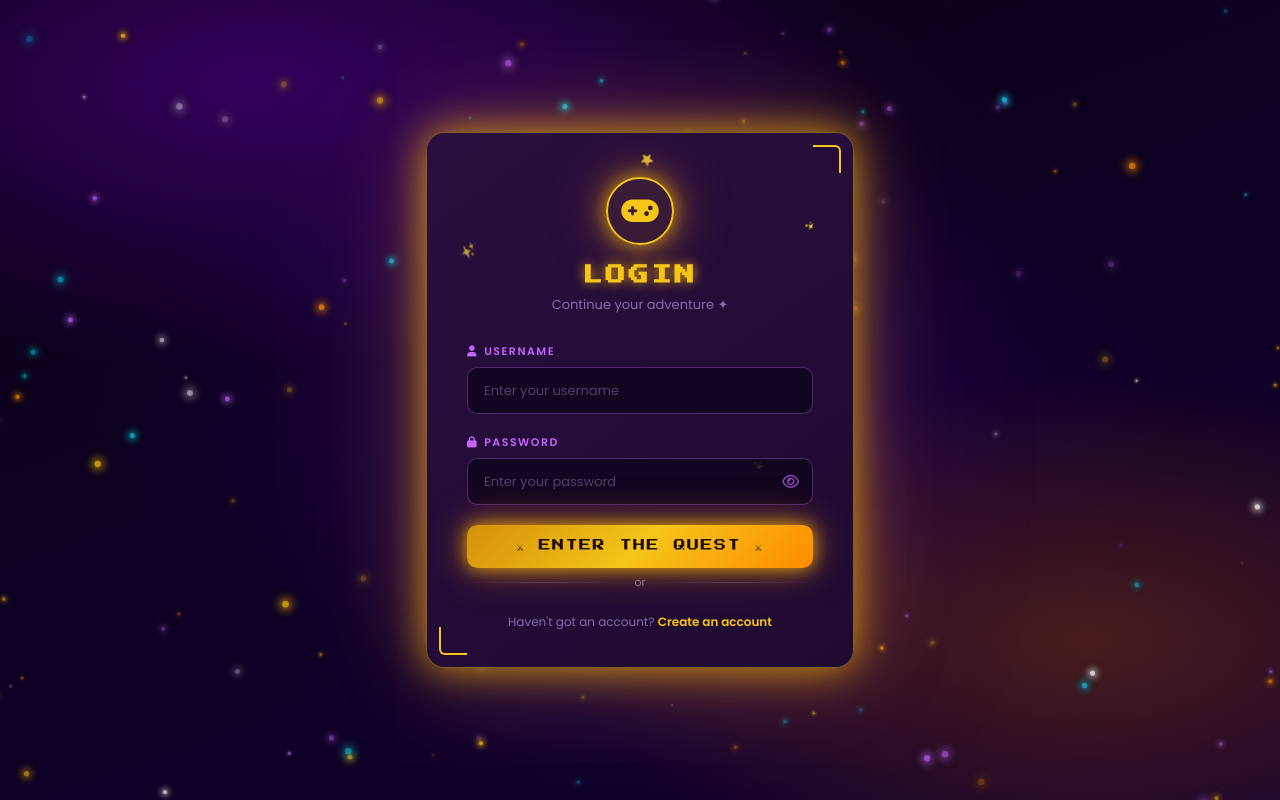
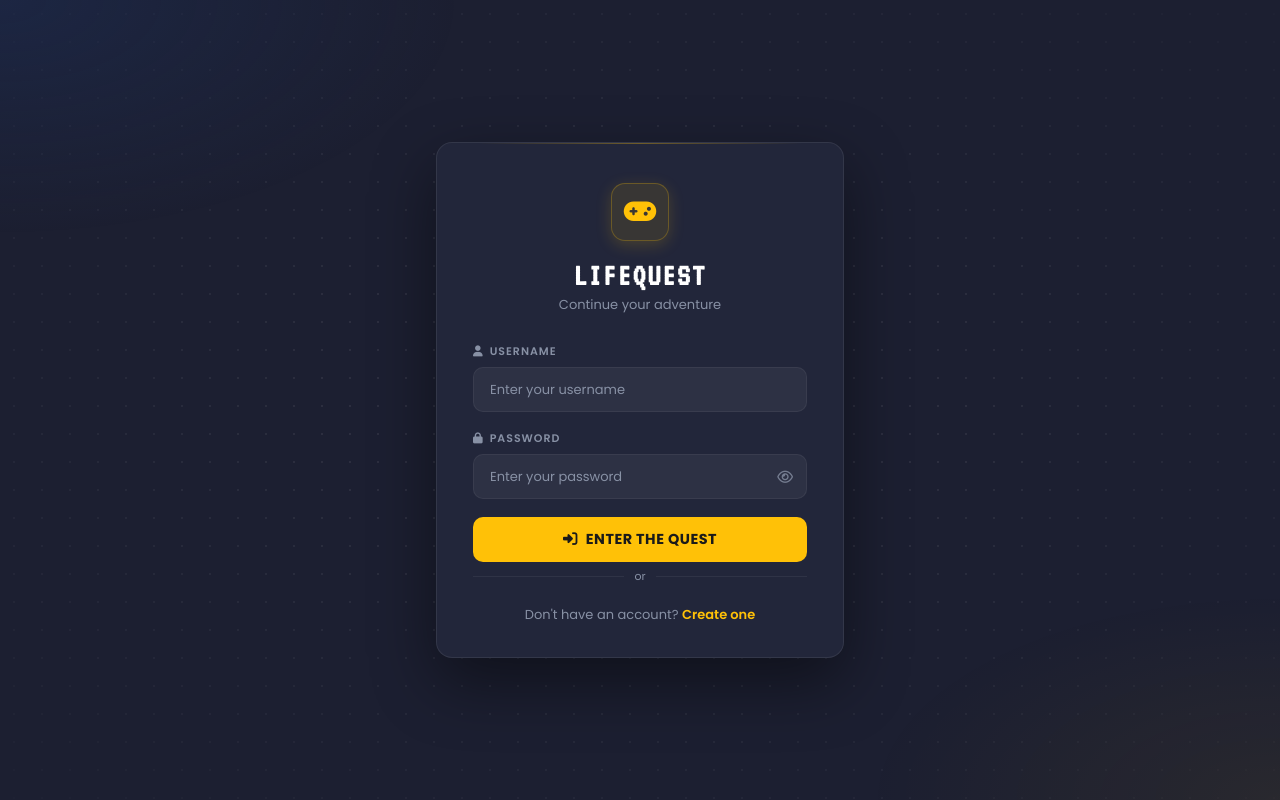
Before and after one commit to n0ngbeam000/LifeQuest, a Django app: page /login/ in a window 1280 px wide. Run offline with Django 5.2, Linux system fonts and the light colour scheme.

Commit message:
Refactor Login and Register UI and fix time stamp bug change timezone to Thai

```diff
--- a/core/models.py
+++ b/core/models.py
@@ -71,11 +71,12 @@ class Task(models.Model):
         ('completed', 'Completed'),
     ]
 
-    user = models.ForeignKey(User, on_delete=models.CASCADE) # ผูกงานกับ User คนนั้นๆ
+    user = models.ForeignKey(User, on_delete=models.CASCADE)
     title = models.CharField(max_length=200)
     difficulty = models.IntegerField(choices=DIFFICULTY_CHOICES, default=10)
     status = models.CharField(max_length=20, choices=STATUS_CHOICES, default='pending')
     created_at = models.DateTimeField(auto_now_add=True)
+    completed_at = models.DateTimeField(null=True, blank=True)  # set when task is completed
 
     def __str__(self):
         return f"{self.title} ({self.get_difficulty_display()})"
--- a/core/static/core/css/auth.css
+++ b/core/static/core/css/auth.css
@@ -1,43 +1,45 @@
 /* ===================================================
    LifeQuest — Auth Pages (auth.css)
-   Gaming UI | Neon Glow | Pixel Aesthetic
+   Modern Dark Navy · Matches Dashboard Design System
    =================================================== */
 
 /* ---------- Google Fonts ---------- */
-@import url('https://fonts.googleapis.com/css2?family=Press+Start+2P&family=Poppins:wght@300;400;500;600&display=swap');
+@import url('https://fonts.googleapis.com/css2?family=VT323&family=Poppins:wght@300;400;500;600;700&display=swap');
 
-/* ---------- CSS Variables ---------- */
+/* ---------- CSS Variables (mirrors dashboard.css) ---------- */
 :root {
-  --bg-deep:        #0a0010;
-  --bg-mid:         #0d0020;
-  --card-bg:        #1e0a30;
-  --card-bg2:       #2a0e3f;
-  --neon-yellow:    #f5c518;
-  --neon-orange:    #ff8c00;
-  --neon-glow:      #ffc107;
-  --neon-purple:    #c466ff;
-  --neon-cyan:      #00e5ff;
-  --input-bg:       rgba(15, 5, 30, 0.85);
-  --input-border:   rgba(196, 102, 255, 0.35);
-  --text-main:      #f0e6ff;
-  --text-muted:     rgba(200, 170, 255, 0.6);
-  --danger:         #ff4d6d;
-  --success:        #39ff14;
+  /* Core palette — identical to dashboard */
+  --bg-main: #1c1f31;
+  --bg-sidebar: #22263a;
+  --bg-card: #282c47;
+  --bg-card-hover: #2e3354;
+  --accent-gold: #ffc107;
+  --accent-gold-dark: #e6a800;
+  --text-primary: #ffffff;
+  --text-muted: #8891a5;
+  --border-subtle: rgba(255, 255, 255, 0.06);
+  --danger: #ff6b6b;
+  --success: #2ecc71;
 
-  --font-pixel: 'Press Start 2P', monospace;
-  --font-ui:    'Poppins', sans-serif;
+  /* Auth-specific tokens */
+  --input-bg: rgba(255, 255, 255, 0.05);
+  --input-border: var(--border-subtle);
+  --input-focus-bg: rgba(255, 255, 255, 0.07);
+  --input-focus-border: rgba(255, 193, 7, 0.4);
 
-  --glow-card: 0 0 30px rgba(255, 193, 7, 0.55),
-               0 0 80px rgba(255, 140, 0, 0.25),
-               0 0 140px rgba(196, 102, 255, 0.15);
-  --glow-input: 0 0 0 2px rgba(196, 102, 255, 0.7),
-                0 0 14px rgba(196, 102, 255, 0.4);
-  --glow-btn:  0 0 18px rgba(255, 193, 7, 0.8),
-               0 0 40px rgba(255, 140, 0, 0.5);
+  --card-bg: #22263a;
+  --card-border: rgba(255, 255, 255, 0.08);
+  --card-shadow: 0 24px 64px rgba(0, 0, 0, 0.45);
 }
 
 /* ---------- Reset ---------- */
-*, *::before, *::after { box-sizing: border-box; margin: 0; padding: 0; }
+*,
+*::before,
+*::after {
+  box-sizing: border-box;
+  margin: 0;
+  padding: 0;
+}
 
 /* ---------- Body / Background ---------- */
 body.auth-page {
@@ -45,22 +47,39 @@ body.auth-page {
   display: flex;
   align-items: center;
   justify-content: center;
-  font-family: var(--font-ui);
+  font-family: 'Poppins', sans-serif;
   overflow: hidden;
-  background:
-    radial-gradient(ellipse 80% 60% at 20% 10%, rgba(100, 0, 180, 0.45) 0%, transparent 60%),
-    radial-gradient(ellipse 70% 55% at 85% 80%, rgba(180, 80, 0, 0.35) 0%, transparent 60%),
-    radial-gradient(ellipse 60% 50% at 50% 50%, rgba(40, 0, 90, 0.6) 0%, transparent 70%),
-    linear-gradient(160deg, #0a0010 0%, #0d0020 40%, #110030 100%);
   position: relative;
+
+  /* Deep navy base — same as dashboard --bg-main */
+  background-color: var(--bg-main);
 }
 
-/* ---------- Canvas Particles ---------- */
-#particles-canvas {
+/* ---------- Subtle Dot Grid Background ---------- */
+body.auth-page::before {
+  content: '';
   position: fixed;
   inset: 0;
   z-index: 0;
   pointer-events: none;
+  background-image: radial-gradient(circle,
+      rgba(255, 255, 255, 0.07) 1px,
+      transparent 1px);
+  background-size: 28px 28px;
+  mask-image: radial-gradient(ellipse 80% 80% at 50% 50%, black 30%, transparent 100%);
+  -webkit-mask-image: radial-gradient(ellipse 80% 80% at 50% 50%, black 30%, transparent 100%);
+}
+
+/* ---------- Ambient corner glows (dark-teal/gold) ---------- */
+body.auth-page::after {
+  content: '';
+  position: fixed;
+  inset: 0;
+  z-index: 0;
+  pointer-events: none;
+  background:
+    radial-gradient(ellipse 55% 45% at 0% 0%, rgba(30, 60, 120, 0.25) 0%, transparent 65%),
+    radial-gradient(ellipse 50% 40% at 100% 100%, rgba(255, 193, 7, 0.06) 0%, transparent 65%);
 }
 
 /* ---------- Page Wrapper ---------- */
@@ -68,162 +87,130 @@ body.auth-page {
   position: relative;
   z-index: 10;
   width: 100%;
-  max-width: 460px;
+  max-width: 440px;
   padding: 16px;
+  animation: fadeSlideUp 0.45s ease-out;
+}
+
+@keyframes fadeSlideUp {
+  from {
+    opacity: 0;
+    transform: translateY(20px);
+  }
+
+  to {
+    opacity: 1;
+    transform: translateY(0);
+  }
 }
 
 /* ---------- Auth Card ---------- */
 .auth-card {
   position: relative;
-  background: linear-gradient(145deg, var(--card-bg2), var(--card-bg));
-  border: 1.5px solid rgba(255, 193, 7, 0.45);
-  border-radius: 18px;
-  padding: 44px 40px 36px;
-  box-shadow: var(--glow-card);
-  animation: cardPulse 4s ease-in-out infinite;
+  background: var(--card-bg);
+  border: 1px solid var(--card-border);
+  border-radius: 16px;
+  padding: 40px 36px 32px;
+  box-shadow: var(--card-shadow);
   overflow: hidden;
 }
 
-@keyframes cardPulse {
-  0%, 100% { box-shadow: var(--glow-card); }
-  50% {
-    box-shadow:
-      0 0 40px rgba(255, 193, 7, 0.75),
-      0 0 100px rgba(255, 140, 0, 0.35),
-      0 0 200px rgba(196, 102, 255, 0.2);
-  }
+/* Thin top-edge accent line */
+.auth-card::before {
+  content: '';
+  position: absolute;
+  top: 0;
+  left: 10%;
+  width: 80%;
+  height: 1px;
+  background: linear-gradient(to right,
+      transparent,
+      rgba(255, 193, 7, 0.35),
+      transparent);
 }
 
-/* ---------- Corner Bracket Decorations ---------- */
-.auth-card::before,
-.auth-card::after {
-  content: '';
-  position: absolute;
-  width: 28px;
-  height: 28px;
-  pointer-events: none;
-}
-.auth-card::before {
-  top: 12px; right: 12px;
-  border-top: 2px solid var(--neon-yellow);
-  border-right: 2px solid var(--neon-yellow);
-  border-radius: 0 6px 0 0;
-}
-.auth-card::after {
-  bottom: 12px; left: 12px;
-  border-bottom: 2px solid var(--neon-yellow);
-  border-left: 2px solid var(--neon-yellow);
-  border-radius: 0 0 0 6px;
-}
-
-/* Inner corner accents (extra divs injected in HTML) */
-.corner-tr, .corner-bl {
-  position: absolute;
-  width: 28px;
-  height: 28px;
-  pointer-events: none;
-}
-.corner-tr { top: 13px; right: 13px; }
-.corner-bl { bottom: 13px; left: 13px; }
-
-/* ---------- Controller Icon ---------- */
+/* ---------- Brand Icon ---------- */
 .controller-icon {
   display: flex;
   align-items: center;
   justify-content: center;
-  width: 68px;
-  height: 68px;
-  margin: 0 auto 20px;
-  border-radius: 50%;
-  border: 2.5px solid var(--neon-yellow);
-  background: rgba(255, 193, 7, 0.08);
-  font-size: 30px;
-  color: var(--neon-yellow);
-  box-shadow: 0 0 18px rgba(255, 193, 7, 0.7),
-              0 0 50px rgba(255, 140, 0, 0.35);
-  animation: iconPulse 3s ease-in-out infinite;
-}
-
-@keyframes iconPulse {
-  0%, 100% { box-shadow: 0 0 18px rgba(255, 193, 7, 0.7), 0 0 50px rgba(255, 140, 0, 0.35); }
-  50%       { box-shadow: 0 0 30px rgba(255, 193, 7, 1.0), 0 0 80px rgba(255, 140, 0, 0.55); }
+  width: 58px;
+  height: 58px;
+  margin: 0 auto 18px;
+  border-radius: 14px;
+  border: 1px solid rgba(255, 193, 7, 0.25);
+  background: rgba(255, 193, 7, 0.10);
+  font-size: 26px;
+  color: var(--accent-gold);
+  /* No heavy glow — just a soft, contained shadow */
+  box-shadow: 0 4px 16px rgba(255, 193, 7, 0.18);
 }
 
 /* ---------- Card Header ---------- */
 .auth-title {
-  font-family: var(--font-pixel);
-  font-size: clamp(14px, 4vw, 20px);
-  color: var(--neon-yellow);
+  font-family: 'VT323', monospace;
+  font-size: clamp(26px, 5vw, 32px);
+  color: var(--text-primary);
   text-align: center;
-  letter-spacing: 3px;
-  text-shadow: 0 0 12px rgba(255, 193, 7, 0.8);
-  margin-bottom: 6px;
+  letter-spacing: 2px;
+  margin-bottom: 4px;
+  /* No text-shadow glow */
 }
 
 .auth-subtitle {
-  font-family: var(--font-ui);
+  font-family: 'Poppins', sans-serif;
   font-size: 13px;
   color: var(--text-muted);
   text-align: center;
   margin-bottom: 28px;
-  position: relative;
-  display: inline-block;
-  width: 100%;
 }
-
-/* ---------- Floating Sparkles ---------- */
-.sparkles-wrap {
-  position: absolute;
-  inset: 0;
-  pointer-events: none;
-  overflow: hidden;
-  z-index: 0;
-}
-
-.sparkle {
-  position: absolute;
-  font-size: 12px;
-  opacity: 0;
-  animation: sparkleFly var(--dur, 4s) var(--delay, 0s) ease-in-out infinite;
-}
-
-@keyframes sparkleFly {
-  0%   { opacity: 0; transform: translateY(0) scale(0.5) rotate(0deg); }
-  20%  { opacity: 1; }
-  80%  { opacity: 0.7; }
-  100% { opacity: 0; transform: translateY(-60px) scale(1.2) rotate(180deg); }
-}
-
-/* Sparkle positions (set via style attr in HTML) */
 
 /* ---------- Messages / Alert ---------- */
 .auth-alert {
-  font-family: var(--font-ui);
+  font-family: 'Poppins', sans-serif;
   font-size: 12px;
   padding: 10px 14px;
   border-radius: 8px;
   margin-bottom: 16px;
   border-left: 3px solid;
 }
-.auth-alert.alert-success { background: rgba(57, 255, 20, 0.1);  border-color: var(--success); color: var(--success); }
-.auth-alert.alert-error   { background: rgba(255, 77, 109, 0.1); border-color: var(--danger);  color: var(--danger); }
-.auth-alert.alert-info    { background: rgba(0, 229, 255, 0.1);  border-color: var(--neon-cyan); color: var(--neon-cyan); }
+
+.auth-alert.alert-success {
+  background: rgba(46, 204, 113, 0.1);
+  border-color: var(--success);
+  color: var(--success);
+}
+
+.auth-alert.alert-error {
+  background: rgba(255, 107, 107, 0.1);
+  border-color: var(--danger);
+  color: var(--danger);
+}
+
+.auth-alert.alert-info {
+  background: rgba(255, 193, 7, 0.1);
+  border-color: var(--accent-gold);
+  color: var(--accent-gold);
+}
 
 /* ---------- Form ---------- */
-.auth-form { position: relative; z-index: 1; }
+.auth-form {
+  position: relative;
+  z-index: 1;
+}
 
 .form-group {
-  margin-bottom: 20px;
+  margin-bottom: 18px;
 }
 
 .form-label {
   display: block;
-  font-family: var(--font-ui);
+  font-family: 'Poppins', sans-serif;
   font-size: 11px;
   font-weight: 600;
-  letter-spacing: 1.5px;
+  letter-spacing: 1px;
   text-transform: uppercase;
-  color: var(--neon-purple);
+  color: var(--text-muted);
   margin-bottom: 7px;
 }
 
@@ -235,26 +222,31 @@ body.auth-page {
 
 .form-input {
   width: 100%;
-  padding: 12px 16px;
+  padding: 11px 16px;
   background: var(--input-bg);
-  border: 1.5px solid var(--input-border);
+  border: 1px solid var(--input-border);
   border-radius: 10px;
-  color: var(--text-main);
-  font-family: var(--font-ui);
+  color: var(--text-primary);
+  font-family: 'Poppins', sans-serif;
   font-size: 14px;
   outline: none;
-  transition: border-color 0.25s, box-shadow 0.25s, background 0.25s;
+  transition: border-color 0.2s, background 0.2s;
 }
 
 .form-input::placeholder {
-  color: rgba(180, 150, 220, 0.4);
+  color: var(--text-muted);
   font-size: 13px;
 }
 
 .form-input:focus {
-  border-color: var(--neon-purple);
-  background: rgba(25, 5, 50, 0.95);
-  box-shadow: var(--glow-input);
+  border-color: var(--input-focus-border);
+  background: var(--input-focus-bg);
+  /* Clean, flat focus — no neon glow ring */
+}
+
+/* Make room for eye toggle */
+.input-wrapper.has-toggle .form-input {
+  padding-right: 42px;
 }
 
 /* Password eye toggle */
@@ -263,18 +255,19 @@ body.auth-page {
   right: 14px;
   background: none;
   border: none;
-  color: var(--neon-purple);
+  color: var(--text-muted);
   cursor: pointer;
   padding: 0;
-  font-size: 15px;
-  opacity: 0.7;
+  font-size: 14px;
+  opacity: 0.8;
   transition: opacity 0.2s, color 0.2s;
   line-height: 1;
 }
-.pw-toggle:hover { opacity: 1; color: var(--neon-yellow); }
 
-/* Make room for toggle icon */
-.input-wrapper.has-toggle .form-input { padding-right: 42px; }
+.pw-toggle:hover {
+  opacity: 1;
+  color: var(--accent-gold);
+}
 
 /* Form error */
 .form-error {
@@ -284,69 +277,65 @@ body.auth-page {
   padding-left: 4px;
 }
 
-/* ---------- Submit Button ---------- */
+/* ---------- Submit Button (mirrors .btn-create from dashboard) ---------- */
 .btn-quest {
-  position: relative;
   display: block;
   width: 100%;
-  padding: 14px 20px;
+  padding: 12px 20px;
   margin-top: 8px;
-  background: linear-gradient(135deg, #d4900a 0%, #f5c518 50%, #ff8c00 100%);
+  background: var(--accent-gold);
   border: none;
   border-radius: 10px;
-  font-family: var(--font-pixel);
-  font-size: clamp(9px, 2.5vw, 12px);
-  letter-spacing: 1.5px;
-  color: #1a0a00;
+  font-family: 'Poppins', sans-serif;
+  font-size: 0.9rem;
+  font-weight: 700;
+  letter-spacing: 0.5px;
+  color: #1a1a1a;
   cursor: pointer;
-  overflow: hidden;
-  box-shadow: var(--glow-btn);
-  transition: transform 0.15s, box-shadow 0.15s;
+  transition: background 0.2s, transform 0.15s, box-shadow 0.2s;
 }
 
 .btn-quest:hover {
-  transform: translateY(-2px) scale(1.015);
-  box-shadow: 0 0 28px rgba(255, 193, 7, 1.0), 0 0 60px rgba(255, 140, 0, 0.7);
-}
-.btn-quest:active {
-  transform: translateY(0) scale(0.99);
+  background: var(--accent-gold-dark);
+  transform: translateY(-2px);
+  box-shadow: 0 6px 16px rgba(255, 193, 7, 0.28);
 }
 
-/* Shine sweep animation */
-.btn-quest::after {
-  content: '';
-  position: absolute;
-  top: 0;
-  left: -120%;
-  width: 60%;
-  height: 100%;
-  background: linear-gradient(
-    105deg,
-    transparent 20%,
-    rgba(255, 255, 255, 0.45) 50%,
-    transparent 80%
-  );
-  animation: btnShine 3.5s ease-in-out infinite;
+.btn-quest:active {
+  transform: translateY(0);
+  box-shadow: none;
 }
 
-@keyframes btnShine {
-  0%   { left: -120%; }
-  40%  { left: 140%; }
-  100% { left: 140%; }
+/* ---------- Divider ---------- */
+.auth-divider {
+  display: flex;
+  align-items: center;
+  gap: 10px;
+  margin: 6px 0 18px;
+  color: var(--text-muted);
+  font-size: 11px;
+}
+
+.auth-divider::before,
+.auth-divider::after {
+  content: '';
+  flex: 1;
+  height: 1px;
+  background: var(--border-subtle);
 }
 
 /* ---------- Footer Link ---------- */
 .auth-footer {
   text-align: center;
-  margin-top: 22px;
-  font-size: 12px;
+  margin-top: 20px;
+  font-size: 13px;
   color: var(--text-muted);
   position: relative;
   z-index: 1;
 }
 
 .auth-link {
-  color: var(--neon-yellow);
+  color: var(--accent-gold);
   text-decoration: none;
   font-weight: 600;
   position: relative;
@@ -359,34 +348,26 @@ body.auth-page {
   bottom: -2px;
   left: 0;
   width: 0;
-  height: 1.5px;
-  background: var(--neon-yellow);
+  height: 1px;
+  background: var(--accent-gold);
   transition: width 0.3s ease;
-  box-shadow: 0 0 6px var(--neon-yellow);
 }
 
-.auth-link:hover { color: #ffe066; }
-.auth-link:hover::after { width: 100%; }
+.auth-link:hover {
+  color: #ffe066;
+}
 
-/* ---------- Divider ---------- */
-.auth-divider {
-  display: flex;
-  align-items: center;
-  gap: 10px;
-  margin: 6px 0 20px;
-  color: var(--text-muted);
-  font-size: 11px;
-}
-.auth-divider::before,
-.auth-divider::after {
-  content: '';
-  flex: 1;
-  height: 1px;
-  background: linear-gradient(to right, transparent, rgba(196,102,255,0.3), transparent);
+.auth-link:hover::after {
+  width: 100%;
 }
 
 /* ---------- Responsive ---------- */
 @media (max-width: 480px) {
-  .auth-card { padding: 34px 24px 28px; }
-  .auth-title { font-size: 13px; }
+  .auth-card {
+    padding: 30px 22px 26px;
+  }
+
+  .auth-title {
+    font-size: 24px;
+  }
 }
--- a/core/templates/core/dashboard.html
+++ b/core/templates/core/dashboard.html
@@ -203,7 +203,7 @@
                                 {% endif %}
                                 <span class="quest-timestamp">
                                     <i class="far fa-clock"></i>
-                                    Completed: {{ task.created_at|date:"M d, h:i A" }}
+                                    Completed: {{ task.completed_at|date:"M d, h:i A"|default:task.created_at|date:"M d, h:i A" }}
                                 </span>
                             </div>
                         </div>
--- a/core/templates/core/login.html
+++ b/core/templates/core/login.html
@@ -6,8 +6,8 @@
   <meta name="viewport" content="width=device-width, initial-scale=1.0">
   <title>Login — LifeQuest</title>
 
-  <!-- Fonts & Icons -->
-  <link href="https://fonts.googleapis.com/css2?family=Press+Start+2P&family=Poppins:wght@300;400;500;600&display=swap" rel="stylesheet">
+  <!-- Fonts & Icons (VT323 + Poppins, same as Dashboard) -->
+  <link href="https://fonts.googleapis.com/css2?family=VT323&family=Poppins:wght@300;400;500;600;700&display=swap" rel="stylesheet">
   <link rel="stylesheet" href="https://cdnjs.cloudflare.com/ajax/libs/font-awesome/6.5.0/css/all.min.css">
 
   <!-- Auth CSS -->
@@ -16,30 +16,17 @@
 
 <body class="auth-page">
 
-  <!-- Animated Particle Canvas -->
-  <canvas id="particles-canvas" aria-hidden="true"></canvas>
-
   <div class="auth-wrapper">
     <div class="auth-card">
 
-      <!-- Floating Sparkles -->
-      <div class="sparkles-wrap" aria-hidden="true">
-        <span class="sparkle" style="left:8%;  top:30%; --dur:3.8s; --delay:0s;">✨</span>
-        <span class="sparkle" style="left:88%; top:18%; --dur:4.5s; --delay:0.7s;">✨</span>
-        <span class="sparkle" style="left:20%; top:78%; --dur:5.0s; --delay:1.2s;">⭐</span>
-        <span class="sparkle" style="left:76%; top:65%; --dur:3.2s; --delay:2.0s;">✨</span>
-        <span class="sparkle" style="left:50%; top:10%; --dur:4.0s; --delay:0.4s;">⭐</span>
-        <span class="sparkle" style="left:35%; top:88%; --dur:5.5s; --delay:1.8s;">✨</span>
-      </div>
-
-      <!-- Controller Icon -->
+      <!-- Brand Icon -->
       <div class="controller-icon" aria-hidden="true">
         <i class="fa-solid fa-gamepad"></i>
       </div>
 
       <!-- Title -->
-      <h1 class="auth-title">LOGIN</h1>
-      <p class="auth-subtitle">Continue your adventure ✦</p>
+      <h1 class="auth-title">LIFEQUEST</h1>
+      <p class="auth-subtitle">Continue your adventure</p>
 
       <!-- Django Messages -->
       {% if messages %}
@@ -93,15 +80,15 @@
 
         <!-- Submit -->
         <button type="submit" class="btn-quest">
-          ⚔ ENTER THE QUEST ⚔
+          <i class="fa-solid fa-right-to-bracket" style="margin-right:8px;"></i>ENTER THE QUEST
         </button>
       </form>
 
       <div class="auth-divider">or</div>
 
       <p class="auth-footer">
-        Haven't got an account?
-        <a href="{% url 'register' %}" class="auth-link">Create an account</a>
+        Don't have an account?
+        <a href="{% url 'register' %}" class="auth-link">Create one</a>
       </p>
 
     </div><!-- .auth-card -->
--- a/core/views.py
+++ b/core/views.py
@@ -1,4 +1,5 @@
 from django.shortcuts import render, redirect, get_object_or_404
+from django.utils import timezone
 from django.contrib.auth import authenticate, login
 from django.contrib.auth.decorators import login_required
 from django.contrib import messages
@@ -84,6 +85,7 @@ def complete_task(request, task_id):
 
     if task.status == 'pending':
         task.status = 'completed'
+        task.completed_at = timezone.now()
         task.save()
 
         profile = request.user.profile
@@ -91,7 +93,7 @@ def complete_task(request, task_id):
 
         if profile.check_level_up():
             messages.success(request, f'LEVEL UP! You reached level {profile.level}!')
-        else :
+        else:
             messages.success(request, f'Quest Complete! +{task.difficulty} EXP')
 
         profile.save()
@@ -111,6 +113,7 @@ def uncomplete_task(request, task_id):
     if task.status == 'completed':
         request.user.profile.remove_exp(task.difficulty)
         task.status = 'pending'
+        task.completed_at = None
         task.save()
         messages.success(request, f'Task reverted! -{task.difficulty} EXP.')
 
--- a/life_quest/settings.py
+++ b/life_quest/settings.py
@@ -108,7 +108,7 @@ AUTH_PASSWORD_VALIDATORS = [
 
 LANGUAGE_CODE = 'en-us'
 
-TIME_ZONE = 'UTC'
+TIME_ZONE = 'Asia/Bangkok'
 
 USE_I18N = True
 
```
Also changed, not shown: core/static/core/css/dashboard.css (+10 -2 lines), core/templates/core/register.html (+5 -17 lines), core/migrations/0002_task_completed_at.py (added).
